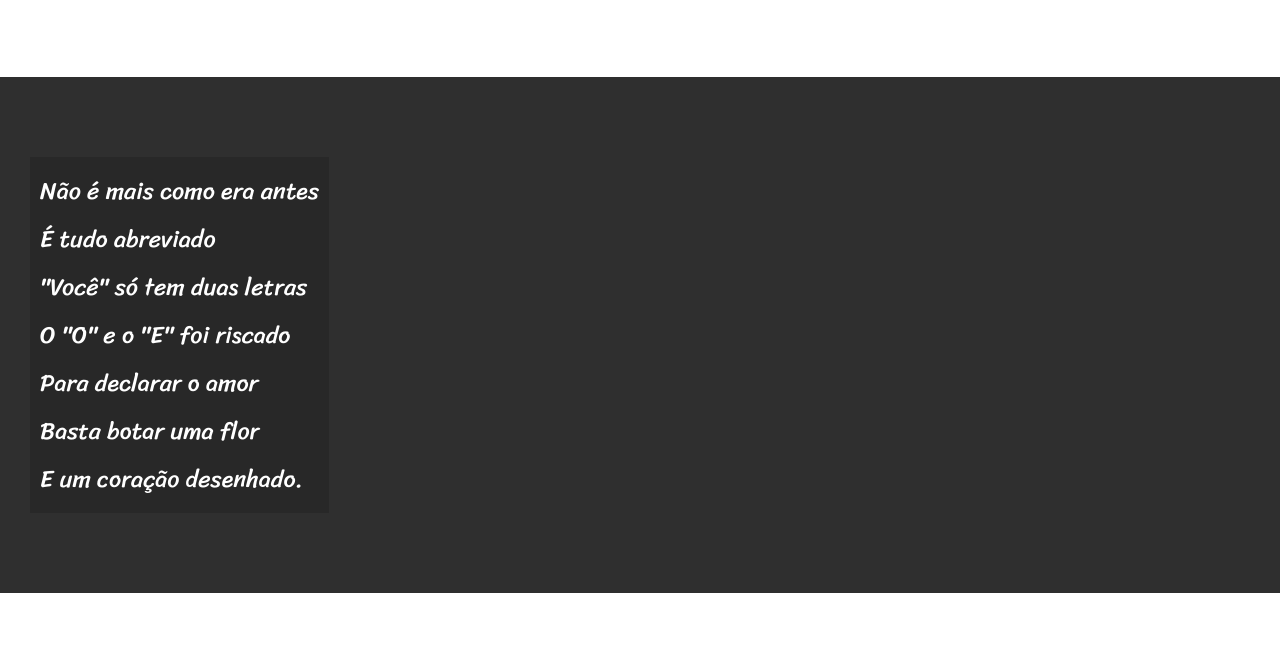
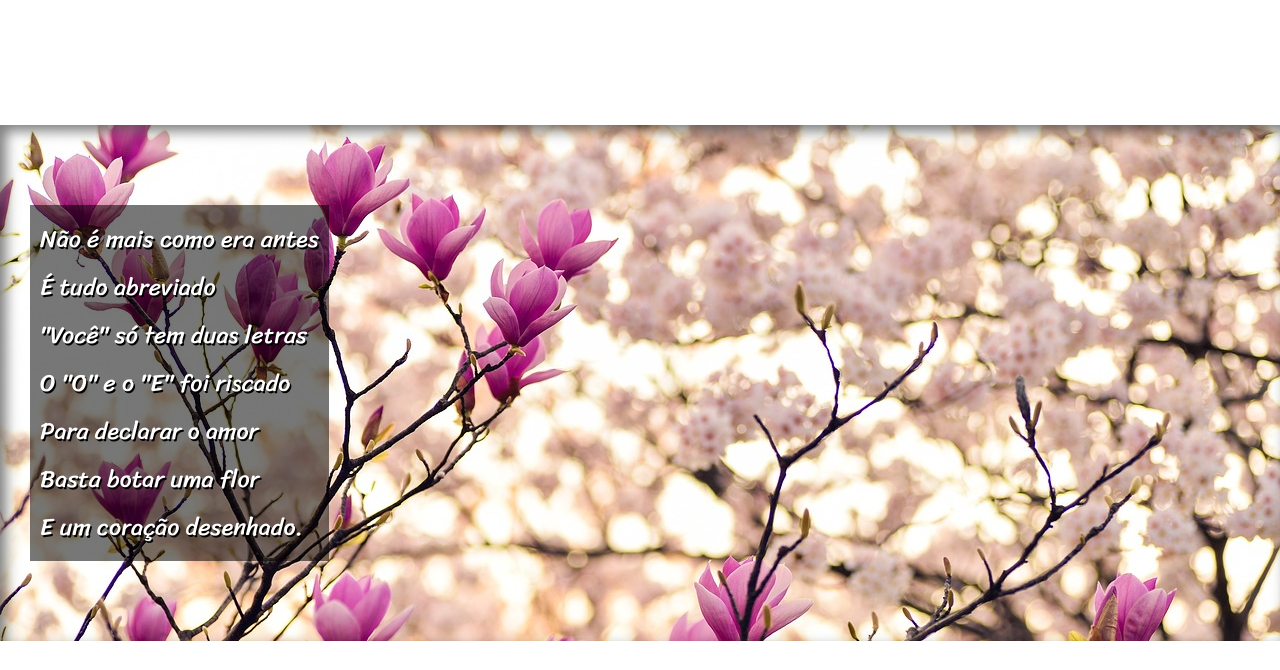
Before and after one commit to Caroliner0/HTML-CSS, a plain HTML site: page EXERCÍCIOS/desafio012/projeto-cordel.html in a window 1280 px wide. Shown: the part 599-1269 px from the top of the page. Drawn offline with Linux system fonts and the light colour scheme.

Commit message:
Finalizando o desafio 12

```diff
--- a/EXERCÍCIOS/desafio012/estilo/style.css
+++ b/EXERCÍCIOS/desafio012/estilo/style.css
@@ -55,6 +55,9 @@ section{
     line-height: 2em;
     padding-left: 30px;
 }
+section > p {
+    padding-bottom: 2em;
+}
 
 
 section.normal{
@@ -63,12 +66,25 @@ section.normal{
 }
 section.imagem{
     background-color: rgb(47, 47, 47);
+    text-shadow: 1.5px 1.5px 0px black;
     color: white;
+    box-shadow: inset 6px 6px 13px 0px rgba(42, 41, 41, 0.611);
+    background-position: right center;
+    background-size: cover;
+    background-attachment: fixed;
 }
 section.imagem > p{
-    background-color: rgba(0, 0, 0, 0.156);
+    background-color: rgba(0, 0, 0, 0.535);
     display: inline-block;
     padding: 10px;
+}
+section#img01{
+    background-image:url(../pacote-d012/imagens/background003.jpg) ;
+}
+
+section#img02{
+    background-image: url(../pacote-d012/imagens/background005.jpg);
+
 }
 
 footer{
--- a/EXERCÍCIOS/desafio012/projeto-cordel.html
+++ b/EXERCÍCIOS/desafio012/projeto-cordel.html
@@ -29,7 +29,7 @@
         </section>
 
 
-        <section class="imagem">
+        <section class="imagem" id="img01">
             <p>
                 Não é mais como era antes <br>
                 É tudo abreviado <br>
@@ -51,8 +51,9 @@
                 Agora é .com <br>
                 Se o saite é muito bom <br>
                 Ele vale um alto preço. <br>
+            </p>
 
-                Pra piorar a liguagem <br>
+            <p> Pra piorar a liguagem <br>
                 O emoticom é um risco <br>
                 Tem símbolo para tudo <br>
                 Ponto e vírgula e um asterisco  <br>
@@ -64,7 +65,7 @@
 
 
 
-        <section class="imagem">
+        <section class="imagem" id="img02">
             <p>
                 Tenho saudade das cartas  <br>
                 Escritas com a própria mão <br>
@@ -87,8 +88,8 @@
                 Abriu outro aplicativo <br>
                 O mundo ficou cativo <br>
                 Da tecnologia do agora. <br>
-
-                Felizmente, pra orar <br>
+            </p>
+               <p>Felizmente, pra orar <br>
                 Não precisa de internet <br>
                 Deus escuta todo mundo <br>
                 Se quiser, faça esse teste <br>
```
Also changed, not shown: EXERCÍCIOS/desafio012/pacote-d012/imagens/background003.jpg (added), EXERCÍCIOS/desafio012/pacote-d012/imagens/background004.jpg (added), EXERCÍCIOS/desafio012/pacote-d012/imagens/background005.jpg (added), 1 other file.
